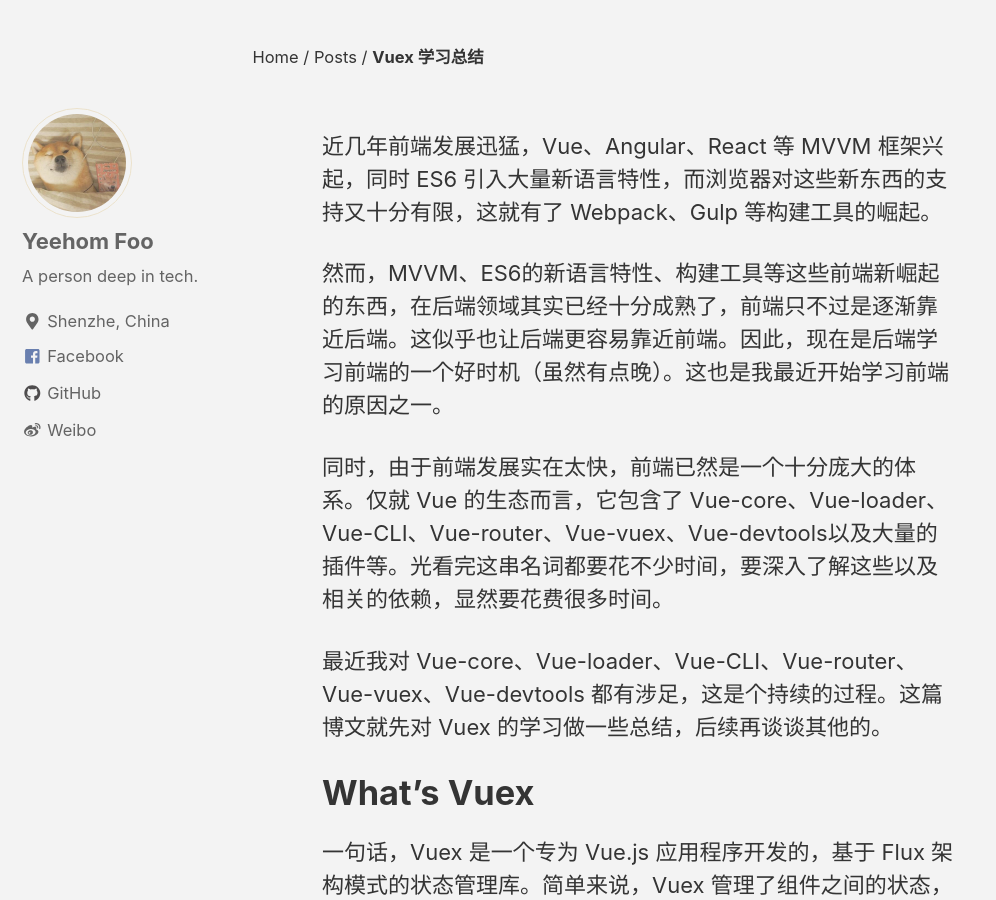
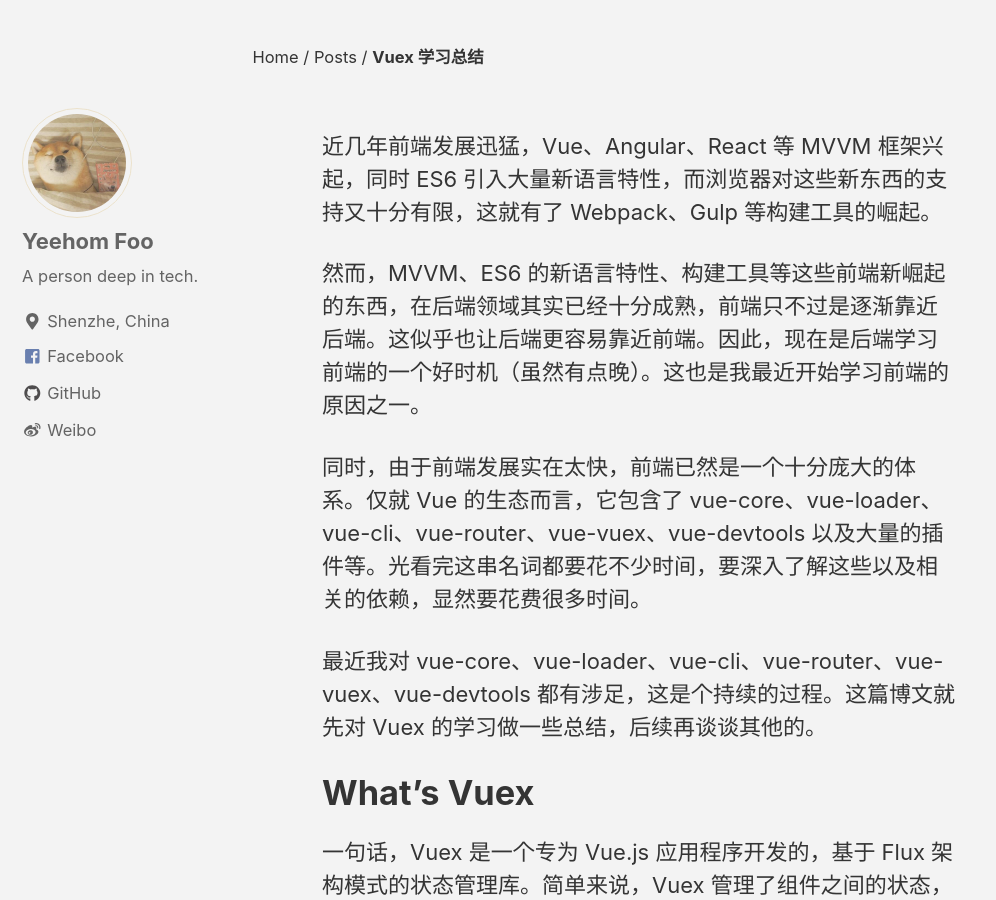
Before and after one commit to yeehomfoo/blog.yeehomfoo.com, a Jekyll site: the page built from _posts/2018-09-16-vuex-学习总结.md, in a window 1280 px wide and 900 px high, scrolled down 565 px. Shown: the whole window, without its empty margins (0-996 px from the left). Built offline with Jekyll 4.4.1, drawn with Linux system fonts in a browser that asks for light colours; nearby versions of some CDN libraries; comment, search, counter and statistics services are not loaded; some of the changed text lies outside the part shown.

Commit message:
chore: formatting

```diff
--- a/_posts/2018-09-16-vuex-学习总结.md
+++ b/_posts/2018-09-16-vuex-学习总结.md
@@ -1,10 +1,10 @@
 近几年前端发展迅猛，Vue、Angular、React 等 MVVM 框架兴起，同时 ES6 引入大量新语言特性，而浏览器对这些新东西的支持又十分有限，这就有了 Webpack、Gulp 等构建工具的崛起。
 
-然而，MVVM、ES6的新语言特性、构建工具等这些前端新崛起的东西，在后端领域其实已经十分成熟了，前端只不过是逐渐靠近后端。这似乎也让后端更容易靠近前端。因此，现在是后端学习前端的一个好时机（虽然有点晚）。这也是我最近开始学习前端的原因之一。
+然而，MVVM、ES6 的新语言特性、构建工具等这些前端新崛起的东西，在后端领域其实已经十分成熟，前端只不过是逐渐靠近后端。这似乎也让后端更容易靠近前端。因此，现在是后端学习前端的一个好时机（虽然有点晚）。这也是我最近开始学习前端的原因之一。
 
-同时，由于前端发展实在太快，前端已然是一个十分庞大的体系。仅就 Vue 的生态而言，它包含了 Vue-core、Vue-loader、Vue-CLI、Vue-router、Vue-vuex、Vue-devtools以及大量的插件等。光看完这串名词都要花不少时间，要深入了解这些以及相关的依赖，显然要花费很多时间。
+同时，由于前端发展实在太快，前端已然是一个十分庞大的体系。仅就 Vue 的生态而言，它包含了 vue-core、vue-loader、vue-cli、vue-router、vue-vuex、vue-devtools 以及大量的插件等。光看完这串名词都要花不少时间，要深入了解这些以及相关的依赖，显然要花费很多时间。
 
-最近我对 Vue-core、Vue-loader、Vue-CLI、Vue-router、Vue-vuex、Vue-devtools 都有涉足，这是个持续的过程。这篇博文就先对 Vuex 的学习做一些总结，后续再谈谈其他的。
+最近我对 vue-core、vue-loader、vue-cli、vue-router、vue-vuex、vue-devtools 都有涉足，这是个持续的过程。这篇博文就先对 Vuex 的学习做一些总结，后续再谈谈其他的。
 
 # What's Vuex
 
```
Also changed, not shown: other parts of _posts/2018-09-16-vuex-学习总结.md (+4 -4 lines).
